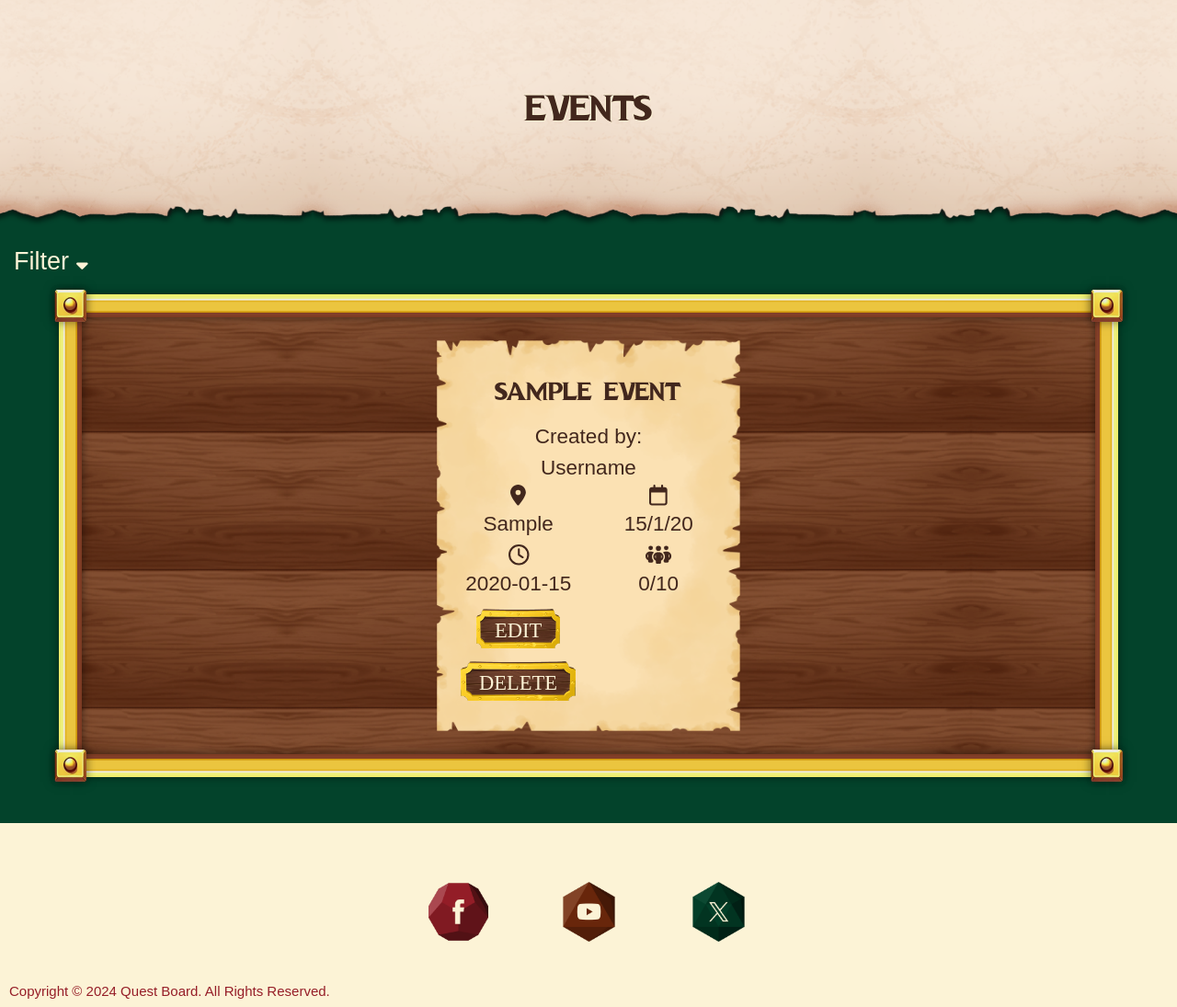
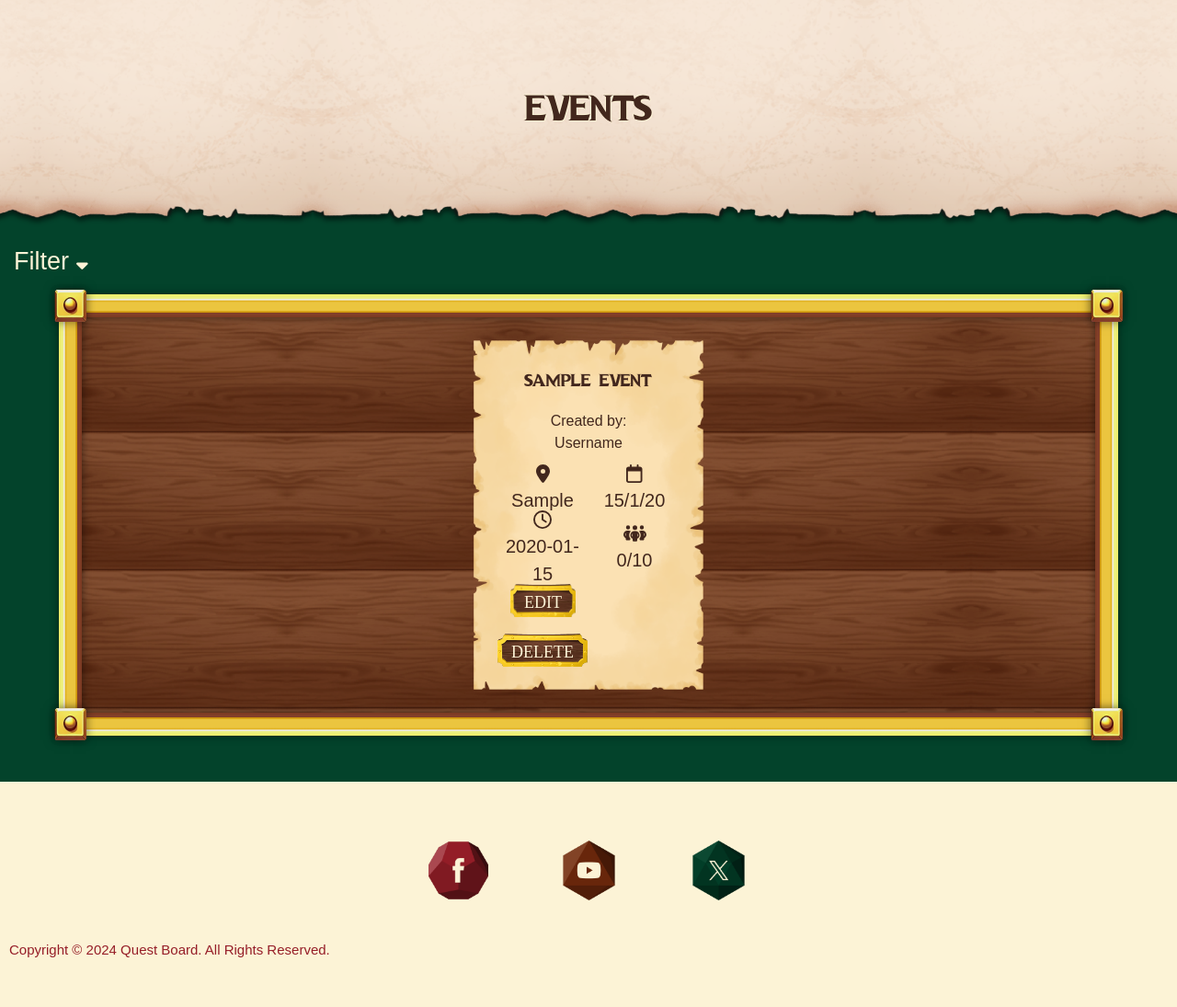
Before and after one commit to AndyWright360/Quest_Board, a Flask app: page /events in a window 1280 px wide. Shown: the part 65-1160 px from the top of the page at 92% size. After the commit the page ends 1106 px from the top, so only its background shows below. Run offline with Flask 3, Linux system fonts and the light colour scheme; tables that the repository leaves empty hold one stand-in row (values such as "Sample post"); some libraries are stand-ins or nearby versions; some web fonts are replaced.

Commit message:
docs: modify event card styling

```diff
--- a/quest_board/static/css/style.css
+++ b/quest_board/static/css/style.css
@@ -307,10 +307,9 @@ nav ul a:hover {
     text-align: center;
     align-items: center;
     justify-items: center;
-    grid-template-columns: repeat(2, 1fr);
-    grid-template-rows: 65px 65px 65px 65px 115px;
-    column-gap: 25px;
-    width: 280px;
+    grid-template-columns: 100px 100px;
+    grid-template-rows: 40px 50px 55px 55px 90px;
+    row-gap: 10px;
     padding: 25px;
     box-sizing: content-box;
 }
@@ -325,8 +324,7 @@ nav ul a:hover {
     grid-column: 1 / 3;
     grid-row: 2 / 3;
     word-wrap: break-word;
-    width: 280px;
-    height: 65px;
+    width: 200px;
     display: flex;
     align-items: center;
     justify-content: center;
@@ -357,36 +355,42 @@ nav ul a:hover {
     grid-row: 5 / 6;
     display: flex;
     flex-direction: column;
-    justify-content: space-around;
+    justify-content: space-between;
     align-items: center;
-    height: 115px;
+    height: 100%;
     width: 100%;
 }
 
 .event-section-7 {
     grid-column: 2 / 3;
     grid-row: 5 / 6;
-    justify-content: center;
+    justify-content: end;
     align-items: center;
-    height: 115px;
     display: flex;
+    height: 100%;
     width: 100%;
 }
 
 .event-title {
     margin: 0;
-    font-size: 1.75rem;
+    font-size: 18px;
     text-align: center;
-    width: 280px;
+    width: 200px;
+}
+
+.event-creator {
+    margin: 0;
+    font-size: 16px;
+    max-width: 200px;
 }
 
 .event-icon {
-    font-size: 1.5rem;
+    font-size: 20px;
 }
 
 .event-info {
     margin: 0;
-    font-size: 1.5rem;
+    font-size: 20px;
 }
 
 .button {
@@ -396,7 +400,7 @@ nav ul a:hover {
     background-color: transparent;
     border: none;
     font-family: 'Charm';
-    font-size: 1.5rem;
+    font-size: 18px;
     cursor: pointer;
     transition: transform 0.3s ease-in-out;
     /* Fix for jittery text on scale increase obtained from Stack Overflow by Chris W.
@@ -407,7 +411,7 @@ nav ul a:hover {
 }
 
 .event-button {
-    padding: 7px 20px 2px;
+    padding: 7px 15px 2px;
 }
 
 .event-stamp {
--- a/quest_board/templates/events.html
+++ b/quest_board/templates/events.html
@@ -124,7 +124,7 @@
                         <h2 class="event-title">{{ event.event_name }}</h2>
                     </div>
                     <div class="event-section-1">
-                        <p class="event-info">Created by:<br>Username</p>
+                        <p class="event-creator">Created by:<br>Username</p>
                     </div>
                     <div class="event-section-2">
                         <i class="fa-solid fa-location-dot event-icon"></i>
```
